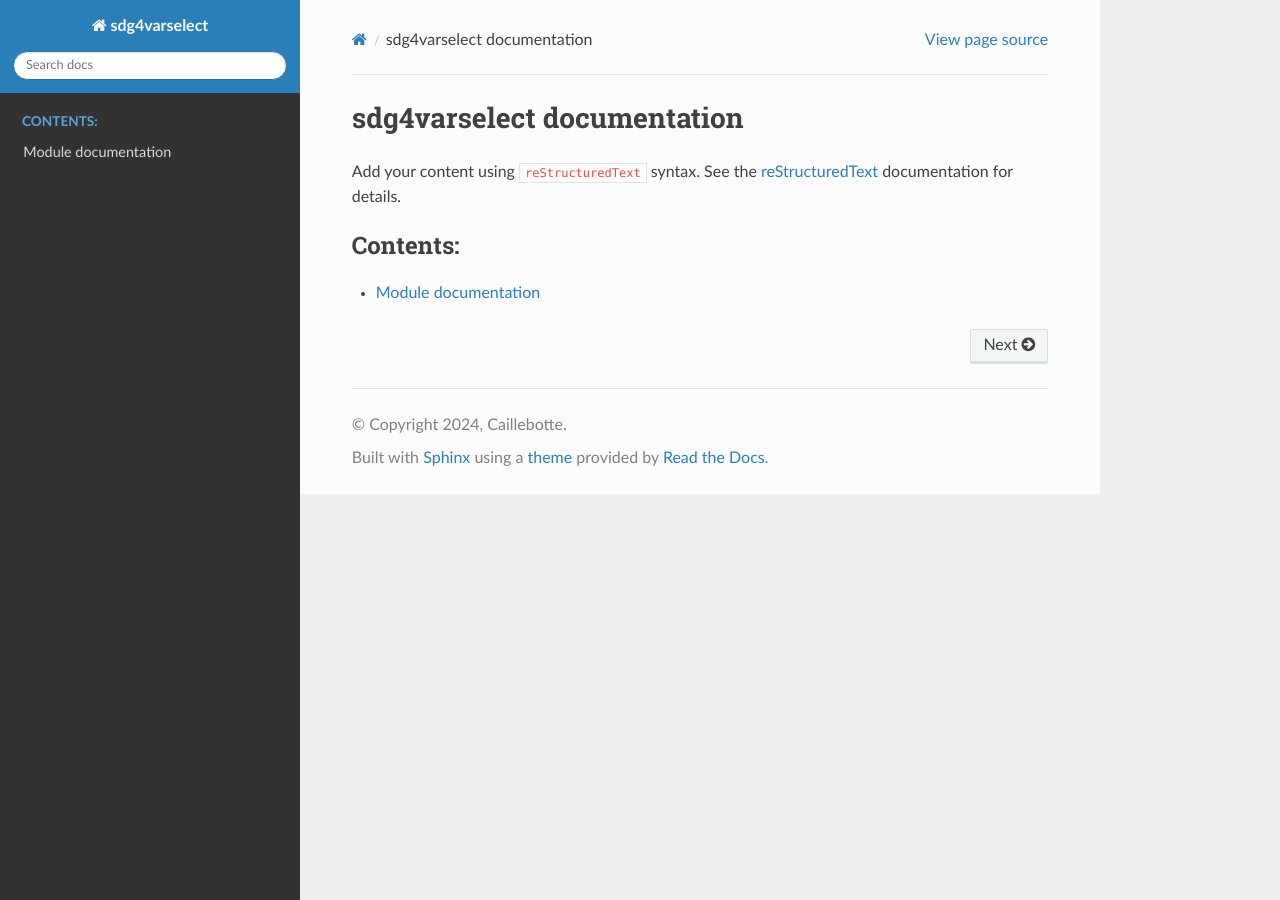
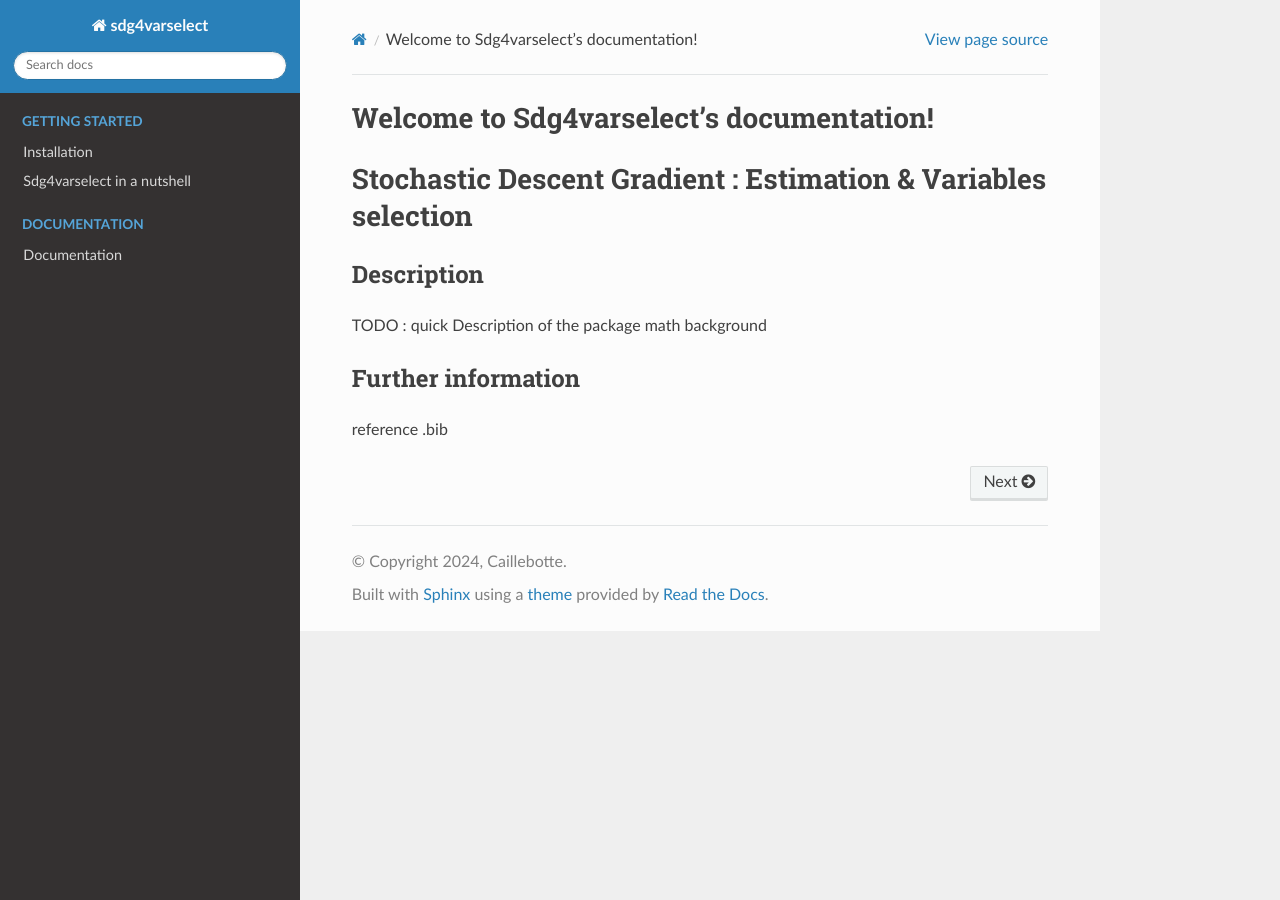
Before and after one commit to caillebotteAntoine/sdg4varselect, a Sphinx documentation site: the page built from doc/source/index.rst, in a window 1280 px wide. Built offline with Sphinx 7.4.7 and the Read the Docs theme 3.1.0, drawn with Linux system fonts in a browser that asks for light colours.

Commit message:
init the sphinx documentation

```diff
--- a/doc/source/conf.py
+++ b/doc/source/conf.py
@@ -15,9 +15,17 @@ author = "Caillebotte"
 # https://www.sphinx-doc.org/en/master/usage/configuration.html#general-configuration
 
 extensions = [
+    "sphinx.ext.autodoc",
+    "sphinx.ext.autosummary",
+    # "numpydoc",
     "sphinx.ext.napoleon",
     "sphinx_rtd_theme",
 ]
+
+modindex_common_prefix = ["sdg4varselect."]
+
+autodoc_default_flags = ["members", "inherited-members"]
+autoclass_content = "both"
 
 templates_path = ["_templates"]
 exclude_patterns = []
@@ -34,3 +42,10 @@ from importlib.metadata import version
 
 release = version(project)
 version = release
+
+
+# include directories (w:separate build and source)
+import os
+import sys
+
+sys.path.insert(0, os.path.abspath("../.."))
--- a/doc/source/index.rst
+++ b/doc/source/index.rst
@@ -3,16 +3,38 @@
    You can adapt this file completely to your liking, but it should at least
    contain the root `toctree` directive.
 
-sdg4varselect documentation
-===========================
+Welcome to Sdg4varselect's documentation!
+=========================================
 
-Add your content using ``reStructuredText`` syntax. See the
-`reStructuredText <https://www.sphinx-doc.org/en/master/usage/restructuredtext/index.html>`_
-documentation for details.
+.. Add your content using ``reStructuredText`` syntax. See the
+.. `reStructuredText <https://www.sphinx-doc.org/en/master/usage/restructuredtext/index.html>`_
+.. documentation for details.
+
+.. toctree::
+   :maxdepth: 3
+   :hidden:
+   :caption: Getting Started
+
+   ./install_sdg.rst
+   ./sdg_in_nutshell.rst
+
+.. toctree::
+   :maxdepth: 4
+   :hidden:
+   :caption: Documentation
+
+   ./documentation.rst
+
+Stochastic Descent Gradient : Estimation & Variables selection
+==============================================================
+
+Description
+-----------
+
+TODO : quick Description of the package math background
 
 
-.. toctree::
-   :maxdepth: 1
-   :caption: Contents:
+Further information
+-------------------
 
-   ./module.rst
+reference .bib
--- /dev/null
+++ b/doc/source/install_sdg.rst
@@ -0,0 +1,7 @@
+Installation
+************
+
+Package installation
+--------------------
+
+TODO
```
Also changed, not shown: doc/auto_gen.py (added, +41 -0 lines), doc/source/documentation.rst (added, +40 -0 lines), doc/source/module.rst (deleted, +0 -10 lines), doc/source/sdg_in_nutshell.rst (added, +7 -0 lines), 1 other file.
